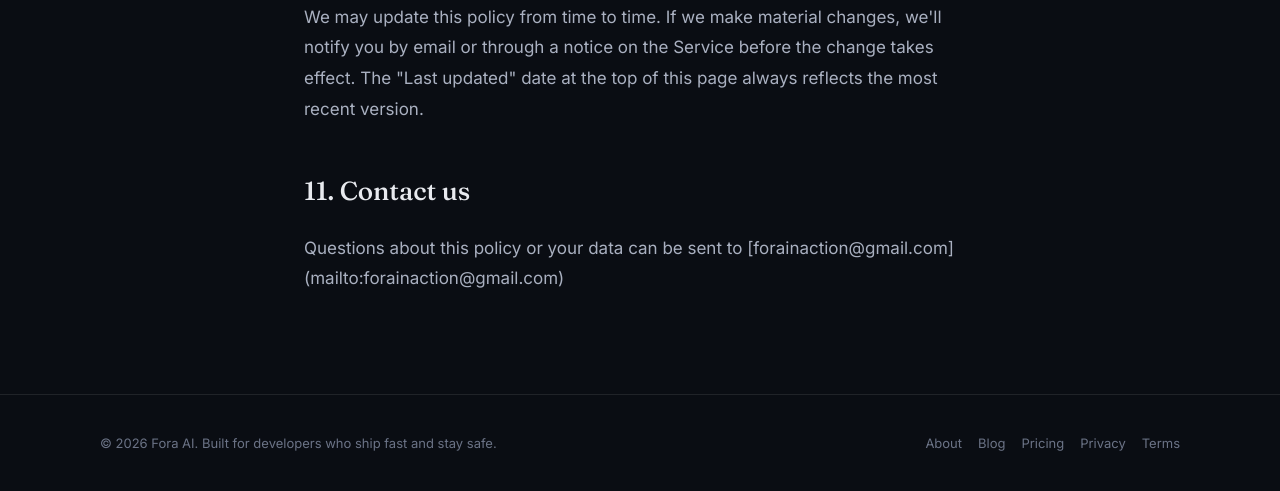
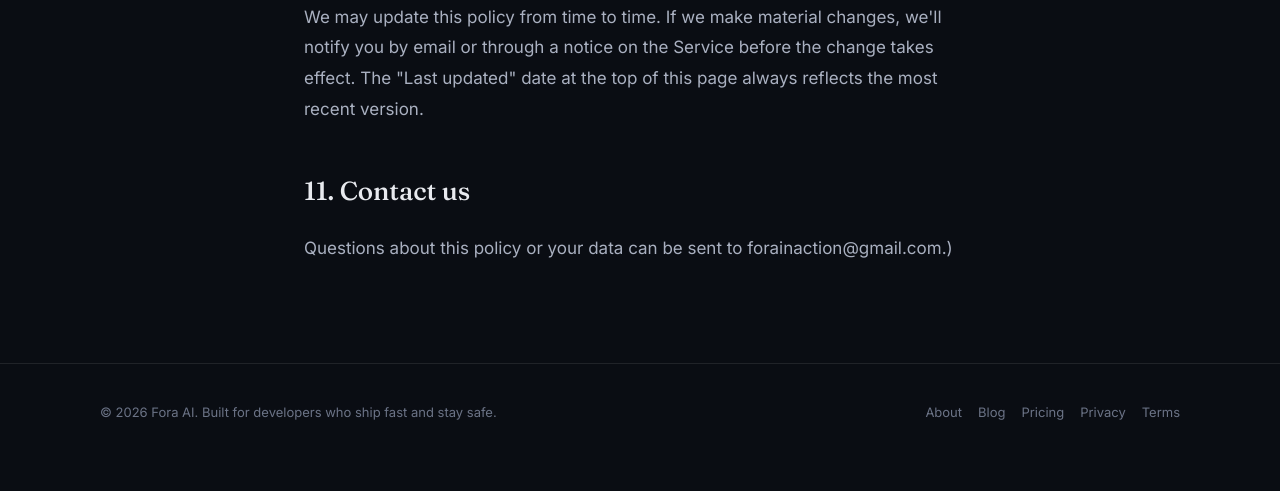
Before and after one commit to Faizan-ai-nova/Fora-ai-A-POWERFUL-TOOL, a Django app: page /privacy/ in a window 1280 px wide. Shown: the part 3781-4272 px from the top of the page. After the commit the page ends 4201 px from the top, so only its background shows below. Run offline with Django 5.2, Linux system fonts and the light colour scheme.

Commit message:
Update privacy.html

```diff
--- a/templates/pages/privacy.html
+++ b/templates/pages/privacy.html
@@ -112,7 +112,7 @@
     <h2>11. Contact us</h2>
     <p>
       Questions about this policy or your data can be sent to
-     [forainaction@gmail.com](mailto:forainaction@gmail.com)
+      <a href="mailto:forainaction@gmail.com">forainaction@gmail.com</a>.)
     </p>
   </div>
 </div>
```
